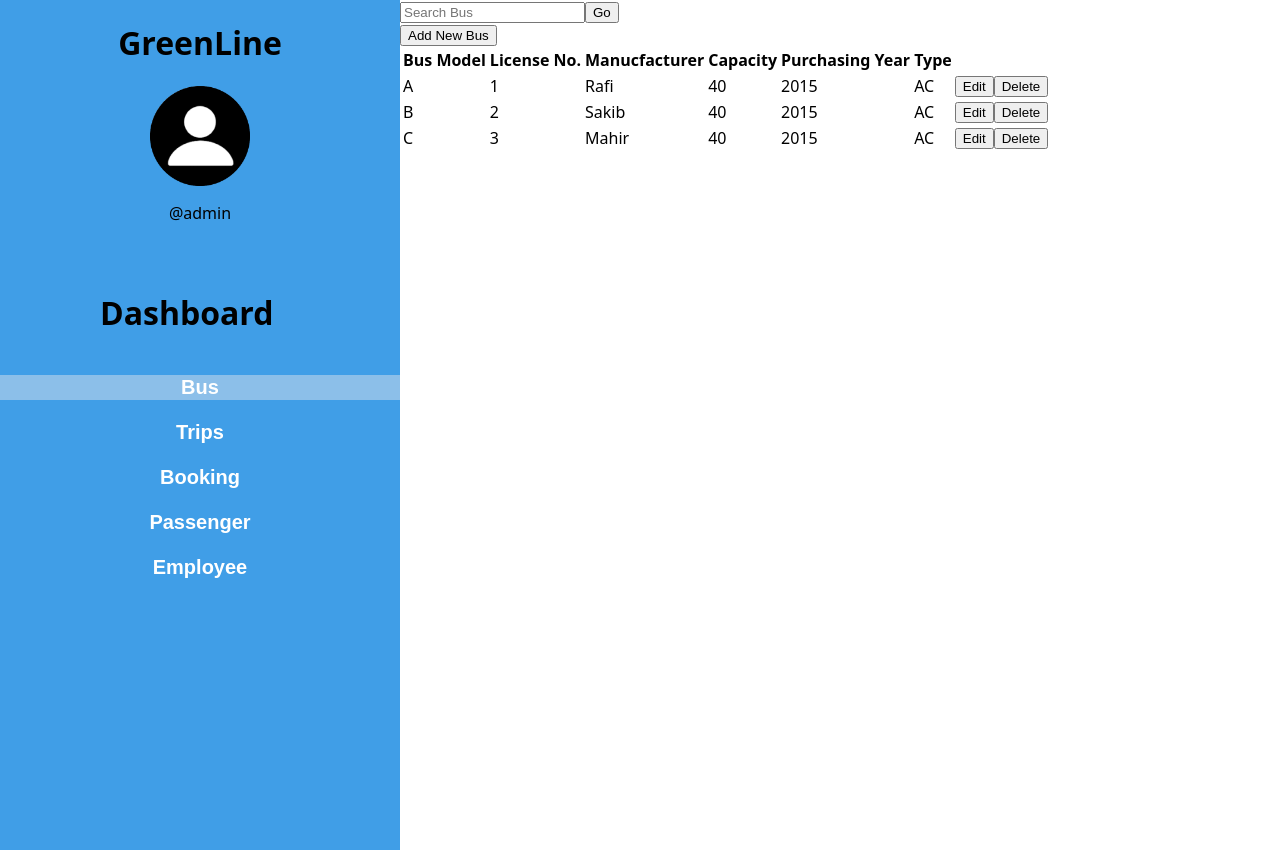
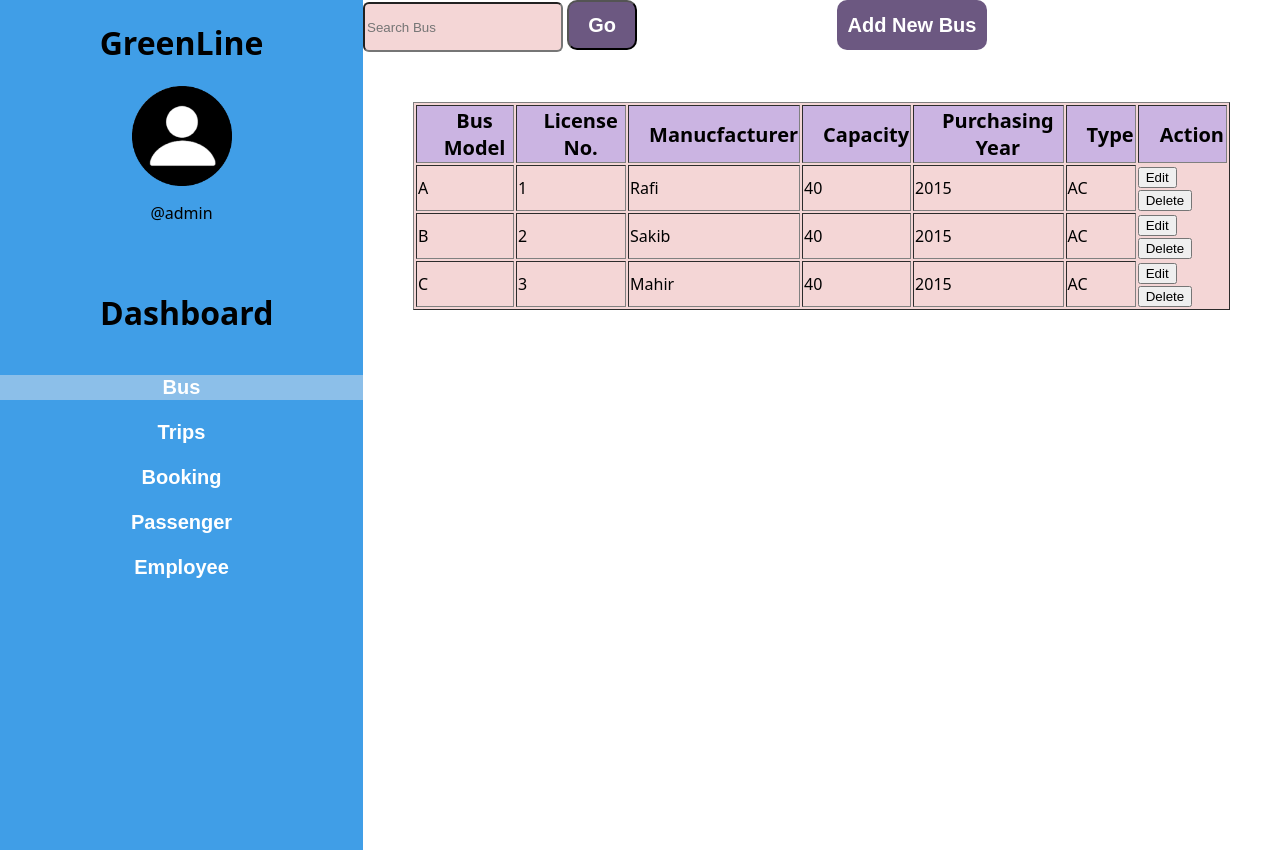
Before and after one commit to Sakib62/Bus-Service-Management, a React (Create React App) app in the folder bus-service-management/: page /adminBus in a window 1280 px wide. Built offline with nearby package versions, Linux system fonts and the light colour scheme.

Commit message:
bus table design

```diff
--- a/bus-service-management/src/App.js
+++ b/bus-service-management/src/App.js
@@ -26,9 +26,9 @@
               <Route path="adminBooking" element={<Booking/>} />
               <Route path="adminTrips" element={<Trips/>} />
               <Route path="adminPassenger" element={<Passenger/>} />
-                <Route path="chooseService" element={<ChooseService/>} />
-                <Route path="availableTrip" element={<AvailableTrip/>} />
-                <Route path="passengerDetails" element={<PassengerDetails/>} />
+              <Route path="chooseService" element={<ChooseService/>} />
+              <Route path="availableTrip" element={<AvailableTrip/>} />
+              <Route path="passengerDetails" element={<PassengerDetails/>} />
               <Route path="*" element={<NoMatch/>} />
             </Routes>
             </BrowserRouter>
--- a/bus-service-management/src/Components/Available-Trip/Available-Trip.css
+++ b/bus-service-management/src/Components/Available-Trip/Available-Trip.css
@@ -14,7 +14,7 @@
   }
 
   .search-buses .overlap-group {
-    background-color: #2a8956;
+    background-color: #3fd184;
     height: 130px;
     left: 0;
     position: absolute;
@@ -614,7 +614,7 @@
   }
 
   .search-buses .text-wrapper-19 {
-    color: #000000;
+
     font-family: "Inter-Regular", Helvetica;
     font-size: 24px;
     font-weight: 400;
@@ -623,4 +623,10 @@
     line-height: normal;
     position: absolute;
     top: 5px;
+    background: transparent;
   }
+
+  .available-trip-continue{
+    color: white;
+    text-decoration: none;
+  }
--- a/bus-service-management/src/Components/Available-Trip/Available-Trip.js
+++ b/bus-service-management/src/Components/Available-Trip/Available-Trip.js
@@ -1,4 +1,5 @@
 import React from "react";
+import { Link } from "react-router-dom";
 import SteeringPic from "../Image/Steering.jpg"
 import SeatPic from "../Image/Seat.png"
 import greenSeat from "../Image/greenSeat.png"
@@ -11,10 +12,8 @@
       <div className="div">
         <div className="overlap-group">
           <button className="text-wrapper">Logout</button>
-          {/* <div className="text-wrapper-2">Login</div>
-          <div className="text-wrapper-3">Home</div>
-          <div className="text-wrapper-4">Register</div> */}
-          <div className="text-wrapper-5">GreenLine</div>
+
+          <div className="text-wrapper-5">GreenLine Bus Lt.</div>
         </div>
         <div className="text-wrapper-6">Starting Point : Sylhet</div>
         <div className="text-wrapper-7">Ending Point : Dhaka</div>
@@ -86,7 +85,7 @@
           <div className="text-wrapper-18">Total : 1800</div>
         </div>
         <div className="overlap-9">
-          <div className="text-wrapper-19">Continue</div>
+          <div className="text-wrapper-19"><Link to="/passengerDetails" className="available-trip-continue">Continue</Link></div>
         </div>
       </div>
     </div>
--- a/bus-service-management/src/Components/Bus/Bus.css
+++ b/bus-service-management/src/Components/Bus/Bus.css
@@ -1,5 +1,49 @@
 .bus-whole{
     display: flex;
+}
+
+.bus-operation{
+    display: flex;
+
+}
+
+.bus-search-input{
+    align-items: center;
+    width: 200px;
+    height: 50px;
+    background: #f4d6d6;
+    border-radius: 6px;
+}
+
+.bus-search-button{
+    justify-content: center;
+    align-items: center;
+    width: 70px;
+    height: 50px;
+    color: white;
+    background-color: #6c5881;
+    border-radius: 10px;
+    font-size: 20px;
+    font-weight: 600;
+    cursor: pointer;
+    margin-left: 4px;
+}
+
+.bus-add-box{
+    padding-left: 200px;
+}
+
+.bus-add-box-button{
+    text-decoration: none;
+    border: none;
+    background-color: #6c5881;
+    width: 150px;
+    height: 50px;
+    color: white;
+    font-size: 20px;
+    font-weight: 600;
+    border-radius: 10px;
+    cursor: pointer;
 }
 
 .BusButton{
@@ -12,3 +56,25 @@
     font-weight: 600;
     cursor: pointer;
 }
+
+.bus-div-table{
+    margin: 50px;
+    background: #f4d6d6;
+    align-items: center;
+    justify-content: center;
+}
+
+.bus-table{
+    align-items: center;
+}
+
+.bus-table-head{
+    gap: 20px;
+    background-color: #cbb4e2;
+}
+
+.bus-head-information{
+    gap: 20px;
+    padding-left: 20px;
+    font-size: 20px;
+}
--- a/bus-service-management/src/Components/Bus/Bus.js
+++ b/bus-service-management/src/Components/Bus/Bus.js
@@ -36,14 +36,15 @@
             </div>
             </div>
             <div className="bus-div-table">
-                <table className="bus-table">
-                     <tr>
-                        <th>Bus Model</th>
-                        <th>License No.</th>
-                        <th>Manucfacturer</th>
-                        <th>Capacity</th>
-                        <th>Purchasing Year</th>
-                        <th>Type</th>
+                <table border="1" className="bus-table">
+                     <tr className="bus-table-head">
+                        <th className="bus-head-information">Bus Model</th>
+                        <th className="bus-head-information">License No.</th>
+                        <th className="bus-head-information">Manucfacturer</th>
+                        <th className="bus-head-information">Capacity</th>
+                        <th className="bus-head-information">Purchasing Year</th>
+                        <th className="bus-head-information">Type</th>
+                        <th className="bus-head-information">Action</th>
 
                      </tr>
                      <tr>
--- a/bus-service-management/src/Components/Choose-Service/Choose-Service.css
+++ b/bus-service-management/src/Components/Choose-Service/Choose-Service.css
@@ -6,7 +6,7 @@
 }
 
 .home-page .overlap {
-  background-color: #2a8956;
+  background-color: #3fd184;
   height: 130px;
   left: 0;
   position: absolute;
@@ -255,16 +255,18 @@
 }
 
 .home-page .text-wrapper-9 {
-  color: #111112;
+  background: transparent;
   font-family: "Inter-ExtraLight", Helvetica;
-  font-size: 16px;
-  font-weight: 200;
+  font-size: 22px;
+  font-weight: 400;
   left: 181px;
   letter-spacing: 0;
   line-height: normal;
   position: absolute;
   top: 10px;
   white-space: nowrap;
+  border: none;
+
 }
 
 .home-page .buspic {
@@ -275,3 +277,9 @@
   top: 227px;
   width: 656px;
 }
+
+.service-search{
+  text-decoration: none;
+  border: none;
+  color: white;
+}
--- a/bus-service-management/src/Components/Choose-Service/Choose-Service.js
+++ b/bus-service-management/src/Components/Choose-Service/Choose-Service.js
@@ -1,4 +1,5 @@
 import React from "react";
+import { Link } from "react-router-dom";
 import BusPic from "../Image/busPic.jpg"
 import './Choose-Service.css';
 
@@ -7,7 +8,7 @@
       <div className="home-page">
       <div className="overlap">
         <button className="text-wrapper">Logout</button>
-        <div className="text-wrapper-4">GreenLine</div>
+        <div className="text-wrapper-4">GreenLine Bus Lt.</div>
       </div>
       <div className="overlap-group">
         <div className="from" />
@@ -32,7 +33,7 @@
       <div className="text-wrapper-8">Time</div>
       <div className="overlap-group-2">
         <div className="search-buses" />
-        <button className="text-wrapper-9">Search</button>
+        <button className="text-wrapper-9"><Link to="/availableTrip" className="service-search">Search</Link></button>
       </div>
       <img className="buspic" alt="Buspic" src={BusPic} />
     </div>
--- a/bus-service-management/src/Components/Login/Login.js
+++ b/bus-service-management/src/Components/Login/Login.js
@@ -38,7 +38,8 @@
             <div className="login-forgot-password">Forgot Password?<span> Click Here!</span></div>
 
             <div className="login-submit-container">
-                <div className="login-submit"><Link to="/adminHome" className="login-link">Login</Link></div>
+                <div className="login-submit"><Link to="/adminHome" className="login-link">Admin</Link></div>
+                <div className="login-submit"><Link to="/chooseService" className="login-link">Counter</Link></div>
             </div>
         </div>
       </div>
--- a/bus-service-management/src/Components/Passenger-Details/Passenger-Details.css
+++ b/bus-service-management/src/Components/Passenger-Details/Passenger-Details.css
@@ -14,7 +14,7 @@
   }
 
   .passenger-details .overlap {
-    background-color: #2a8956;
+    background-color: #3fd184;
     height: 130px;
     left: 0;
     position: absolute;
@@ -118,7 +118,6 @@
   }
 
   .passenger-details .text-wrapper-7 {
-    color: #140d0d;
     font-family: "Inter-Regular", Helvetica;
     font-size: 24px;
     font-weight: 400;
@@ -127,6 +126,13 @@
     line-height: normal;
     position: absolute;
     top: 10px;
+    background: transparent;
+    border: none;
+  }
+
+  .passenger-details-confirm{
+    text-decoration: none;
+    color: white;
   }
 
   .passenger-details .name {
--- a/bus-service-management/src/Components/Passenger-Details/Passenger-Details.js
+++ b/bus-service-management/src/Components/Passenger-Details/Passenger-Details.js
@@ -1,4 +1,5 @@
 import React from "react";
+import { Link } from "react-router-dom";
 import './Passenger-Details.css';
 
 export default function PassengerDetails() {
@@ -7,22 +8,16 @@
         <div className="div">
         <div className="overlap">
             <button className="text-wrapper">Logout</button>
-            {/* <div className="text-wrapper-2">Login</div>
-            <div className="text-wrapper-3">Home</div>
-            <div className="text-wrapper-4">Register</div> */}
-            <div className="text-wrapper-5">GreenLine</div>
+
+            <div className="text-wrapper-5">GreenLine Bus Lt.</div>
         </div>
         <div className="overlap-group">
             <div className="text-wrapper-6">Passenger Details</div>
         </div>
         <div className="div-wrapper">
-            <button className="text-wrapper-7">Confirm</button>
+            <button className="text-wrapper-7"><Link to="/chooseService" className="passenger-details-confirm">Confirm</Link></button>
         </div>
-        {/* <input
-            className="name"
-            // placeholder="Name&amp;nbsp;&amp;nbsp;&amp;nbsp;&amp;nbsp;&amp;nbsp;&amp;nbsp;:"
-            // type="text"
-        /> */}
+
         <div className="name">Name&nbsp;&nbsp;&nbsp;&nbsp;&nbsp; :</div>
         <div className="gender">Gender&nbsp;&nbsp;&nbsp; :</div>
         <div className="phone">Phone&nbsp;&nbsp;&nbsp;&nbsp; :</div>
```
